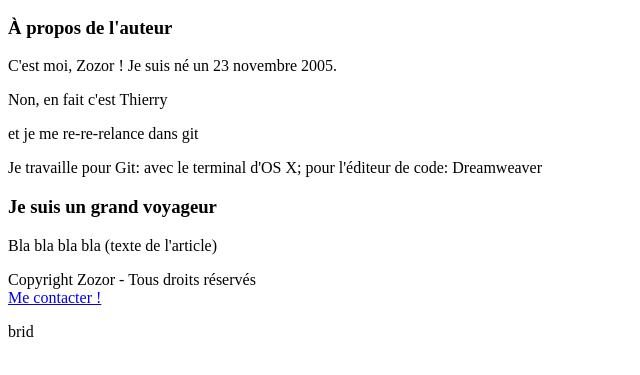
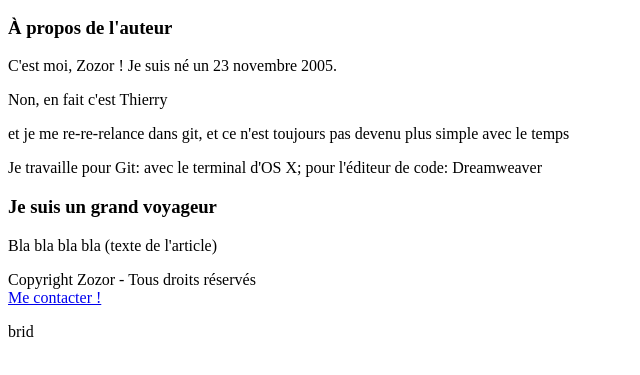
Before and after one commit to thdusordet/DMW1, a plain HTML site: page index.html in a window 1280 px wide. Shown: the part 183-558 px from the top of the page, without its empty margins (0-640 px from the left). Drawn offline with Linux system fonts and the light colour scheme.

Commit message:
ajout commentaire sur l'absence de clarté de Git

```diff
--- a/index.html
+++ b/index.html
@@ -24,7 +24,7 @@
                 <h1>À propos de l'auteur</h1>
                 <p>C'est moi, Zozor ! Je suis né un 23 novembre 2005.</p>
 				<p>Non, en fait c'est Thierry</p>
-				<p>et je me re-re-relance dans git</p>
+				<p>et je me re-re-relance dans git, et ce n'est toujours pas devenu plus simple avec le temps</p>
 				<p>Je travaille pour Git: avec le terminal d'OS X;  pour l'éditeur de code: Dreamweaver</p>
             </aside>
             <article>
```
